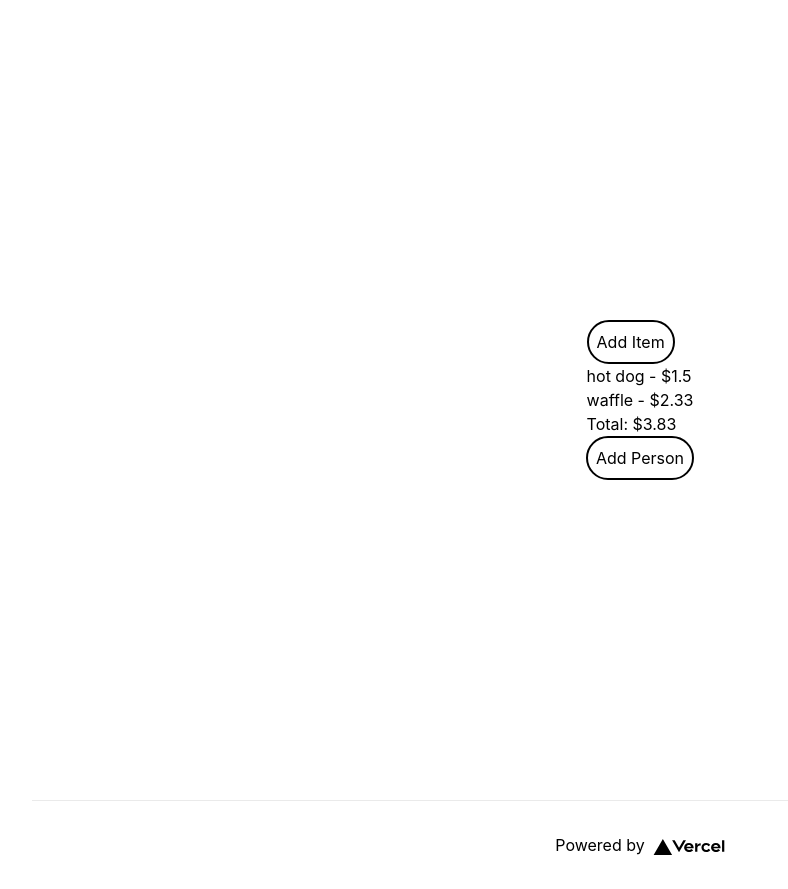
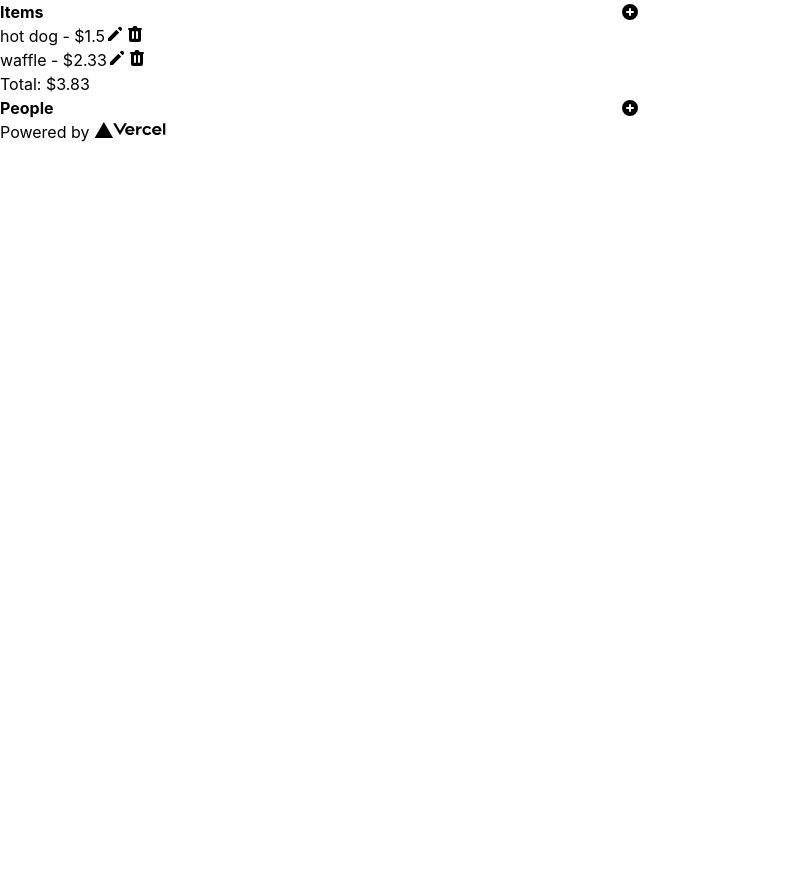
Before and after one commit to richieyi/ez-split, a Next.js app: page / in a window 1280 px wide. Shown: the whole page, without its empty margins (0-788 px from the left). After the commit the page ends 800 px from the top, so only its background shows below. Built offline with nearby package versions, Linux system fonts and the light colour scheme.

Commit message:
Replace save/cancel buttons with icons and clean up input CSS

```diff
--- a/package.json
+++ b/package.json
@@ -9,6 +9,7 @@
     "lint": "next lint"
   },
   "dependencies": {
+    "@heroicons/react": "^1.0.6",
     "next": "12.1.6",
     "react": "18.2.0",
     "react-dom": "18.2.0"
--- a/pages/index.tsx
+++ b/pages/index.tsx
@@ -1,4 +1,10 @@
 import type { NextPage } from 'next';
+import {
+  TrashIcon,
+  PencilIcon,
+  PlusCircleIcon,
+  CheckIcon,
+} from '@heroicons/react/solid';
 import { useState } from 'react';
 import Head from 'next/head';
 import Image from 'next/image';
@@ -47,7 +53,11 @@ const Home: NextPage = () => {
 
   function renderItems() {
     return items.map((item, idx) => (
-      <div key={idx}>{`${item.name} - $${item.price}`}</div>
+      <div key={idx} className="flex">
+        <div>{`${item.name} - $${item.price}`}</div>
+        <PencilIcon className="h-5 w-5" />
+        <TrashIcon className="h-5 w-5" />
+      </div>
     ));
   }
 
@@ -114,7 +124,7 @@ const Home: NextPage = () => {
   console.log('here', people);
 
   return (
-    <div className={styles.container}>
+    <div>
       <Head>
         <title>EZ Split</title>
         <meta
@@ -124,43 +134,37 @@ const Home: NextPage = () => {
         <link rel="icon" href="/favicon.ico" />
       </Head>
 
-      <main className={styles.main}>
+      <main className="justify-center w-1/2">
+        <div className="flex-col justify-start">
           <div>
             {isAddingNewItem ? (
               <form>
-              <label htmlFor="first">Item</label>
+                {/* <label htmlFor="first">Item</label> */}
                 <input
                   type="text"
-                name="first"
+                  name="item"
                   className="border-2 border-black rounded-full p-2"
+                  placeholder="Ex: Pizza"
                   onChange={handleNameChange}
                 />
-              <label htmlFor="second">Price</label>
+                {/* <label htmlFor="second">Price</label> */}
                 <input
                   type="text"
-                name="second"
+                  name="price"
                   className="border-2 border-black rounded-full p-2"
+                  placeholder="Ex: $10.00"
                   onChange={handlePriceChange}
                 />
               </form>
             ) : null}
             <div className="flex">
-            {!isAddingNewItem ? (
-              <button
-                type="button"
-                className="border-2 border-black rounded-full p-2"
-                onClick={handleAddNewItem}
-              >
-                Add Item
-              </button>
-            ) : null}
               {isAddingNewItem ? (
                 <button
                   type="button"
                   className="border-2 border-black rounded-full p-2"
                   onClick={handleSave}
                 >
-                Save
+                  <CheckIcon className="h-5 w-5" />
                 </button>
               ) : null}
               {isAddingNewItem ? (
@@ -169,11 +173,23 @@ const Home: NextPage = () => {
                   className="border-2 border-black rounded-full p-2"
                   onClick={handleCancel}
                 >
-                Cancel
+                  <TrashIcon className="h-5 w-5" />
                 </button>
               ) : null}
               {isAddingNewItem && hasError ? (
                 <span>Error! Enter item and price.</span>
+              ) : null}
+            </div>
+            <div className="flex justify-between">
+              <h1 className="font-bold">Items</h1>
+              {!isAddingNewItem ? (
+                <button
+                  type="button"
+                  // className="border-2 border-black rounded-full p-2"
+                  onClick={handleAddNewItem}
+                >
+                  <PlusCircleIcon className="h-5 w-5" />
+                </button>
               ) : null}
             </div>
             {renderItems()}
@@ -182,32 +198,24 @@ const Home: NextPage = () => {
           <div>
             {isAddingNewPerson ? (
               <form>
-              <label htmlFor="name">Name</label>
+                {/* <label htmlFor="name">Name</label> */}
                 <input
                   type="text"
                   name="name"
                   className="border-2 border-black rounded-full p-2"
+                  placeholder="Ex: John"
                   onChange={handlePersonNameChange}
                 />
               </form>
             ) : null}
             <div className="flex">
-            {!isAddingNewPerson ? (
-              <button
-                type="button"
-                className="border-2 border-black rounded-full p-2"
-                onClick={handleAddNewPerson}
-              >
-                Add Person
-              </button>
-            ) : null}
               {isAddingNewPerson ? (
                 <button
                   type="button"
                   className="border-2 border-black rounded-full p-2"
                   onClick={handleSavePerson}
                 >
-                Save
+                  <CheckIcon className="h-5 w-5" />
                 </button>
               ) : null}
               {isAddingNewPerson ? (
@@ -216,22 +224,35 @@ const Home: NextPage = () => {
                   className="border-2 border-black rounded-full p-2"
                   onClick={handleCancelPerson}
                 >
-                Cancel
+                  <TrashIcon className="h-5 w-5" />
+                </button>
+              ) : null}
+            </div>
+            <div className="flex justify-between">
+              <h1 className="font-bold">People</h1>
+              {!isAddingNewPerson ? (
+                <button
+                  type="button"
+                  // className="border-2 border-black rounded-full p-2"
+                  onClick={handleAddNewPerson}
+                >
+                  <PlusCircleIcon className="h-5 w-5" />
                 </button>
               ) : null}
             </div>
             <div>{displayPeople()}</div>
           </div>
+        </div>
       </main>
 
-      <footer className={styles.footer}>
+      <footer>
         <a
           href="https://vercel.com?utm_source=create-next-app&utm_medium=default-template&utm_campaign=create-next-app"
           target="_blank"
           rel="noopener noreferrer"
         >
           Powered by{' '}
-          <span className={styles.logo}>
+          <span>
             <Image
               src="/vercel.svg"
               alt="Vercel Logo"
```
Also changed, not shown: 2 other files (tests, documents, lock files or other folders). Lines whose indentation alone changed are shown as unchanged.
